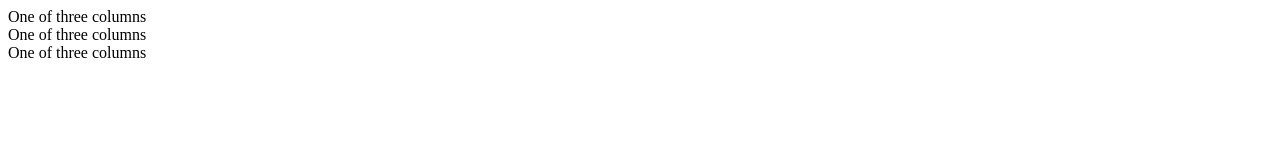
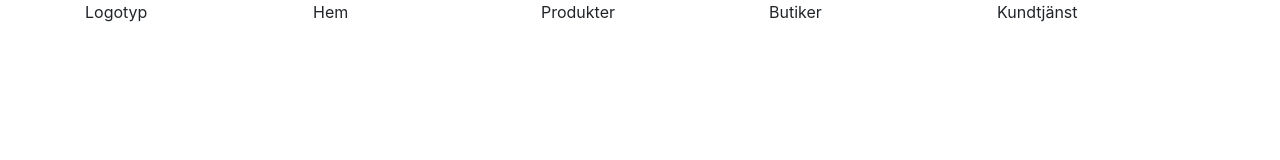
Before and after one commit to henkes-03/H-C-Avrinning-AB, a plain HTML site: page index.html in a window 1280 px wide. Drawn offline with Linux system fonts and the light colour scheme.

Commit message:
bootstrap

```diff
--- a/index.html
+++ b/index.html
@@ -1,6 +1,8 @@
 <!DOCTYPE html>
 <html lang="en">
 <head>
+    <link rel="stylesheet" href="bootstrap.min.css">
+    <script src="bootstrap.min.js"></script>
     <meta charset="UTF-8">
     <meta http-equiv="X-UA-Compatible" content="IE=edge">
     <meta name="viewport" content="width=device-width, initial-scale=1.0">
@@ -10,13 +12,19 @@
     <div class="container">
         <div class="row">
           <div class="col-sm">
-            One of three columns
+            Logotyp
           </div>
           <div class="col-sm">
-            One of three columns
+            Hem
           </div>
           <div class="col-sm">
-            One of three columns
+            Produkter
+          </div>
+          <div class="col-sm">
+            Butiker
+          </div>
+          <div class="col-sm">
+            Kundtjänst
           </div>
         </div>
       </div>
```
Also changed, not shown: bootstrap.min.css (added), bootstrap.min.js (added).
